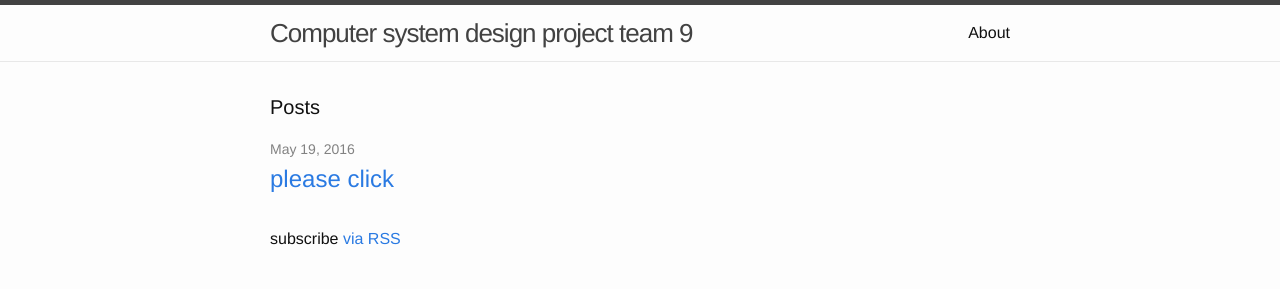
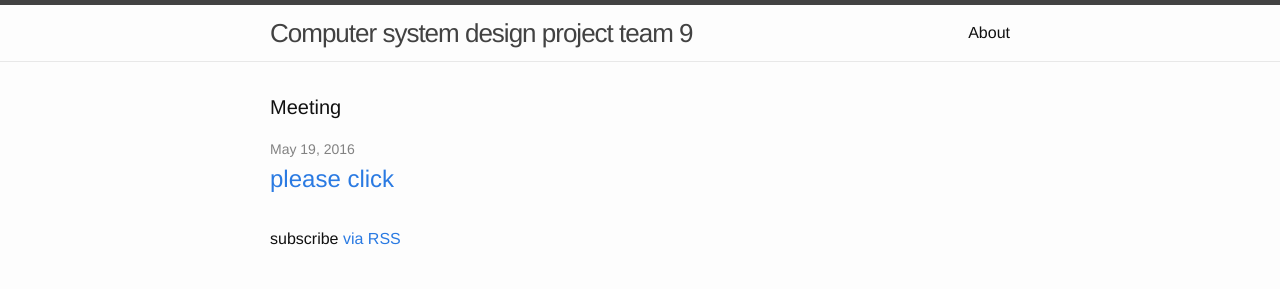
Before and after one commit to strawberryjamsea/hanyugyung.github.com, a Jekyll site: the page built from index.html, in a window 1280 px wide. Shown: the top 289 px of the page. Built offline with Jekyll 4.4.1, drawn with Linux system fonts in a browser that asks for light colours.

Commit message:
Update index.html

```diff
--- a/index.html
+++ b/index.html
@@ -4,7 +4,7 @@
 
 <div class="home">
 
-  <h1 class="page-heading">Posts</h1>
+  <h1 class="page-heading">Meeting</h1>
 
   <ul class="post-list">
     {% for post in site.posts %}
```
